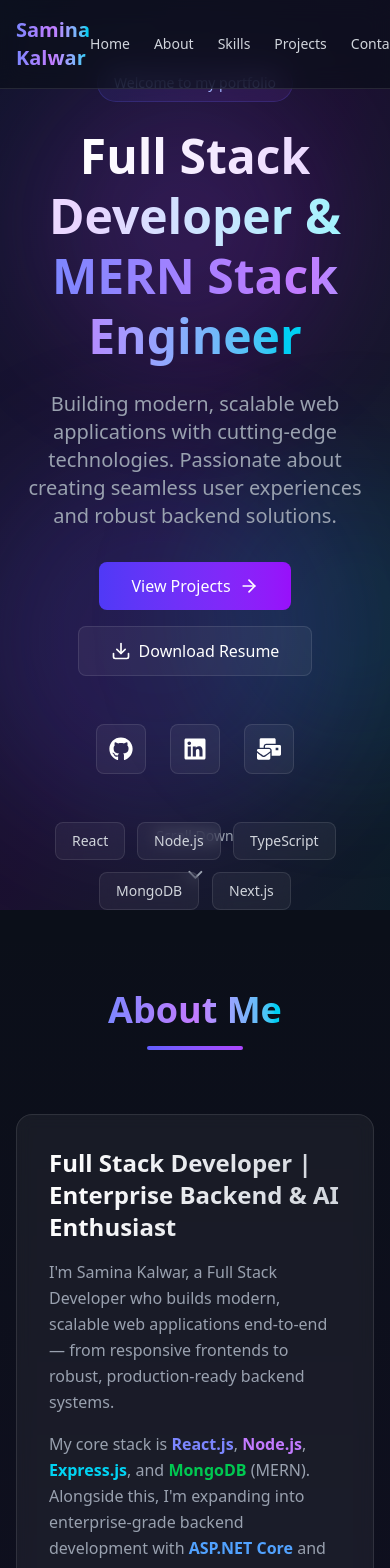
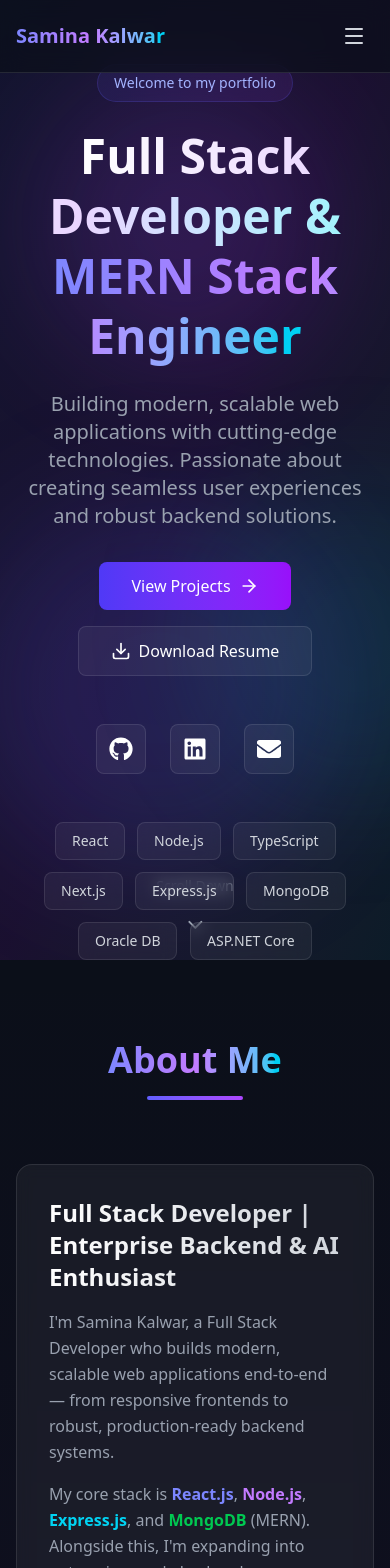
Before and after one commit to Saminakalwar/samina-kalwar-portfolio, a React app: page / in a window 390 px wide. Shown: the top 1568 px of the page. Built offline with nearby package versions, Linux system fonts and the light colour scheme; the HTML template or start-up script is replaced by a standard one.

Commit message:
Update skills set and add correct urls to links

```diff
--- a/src/components/Experience.jsx
+++ b/src/components/Experience.jsx
@@ -51,7 +51,7 @@ export default function Experience() {
   ];
 
   return (
-    <section className="py-20 relative overflow-hidden">
+    <section id="experience" className="py-20 relative overflow-hidden">
       <div className="absolute inset-0 bg-gradient-to-b from-transparent via-purple-900/5 to-transparent"></div>
 
       <div className="max-w-7xl mx-auto px-4 sm:px-6 lg:px-8 relative z-10">
@@ -103,22 +103,16 @@ export default function Experience() {
                   whileHover={{ scale: 1.02 }}
                   className="p-6 bg-white/5 backdrop-blur-sm border border-white/10 rounded-2xl hover:border-purple-500/30 hover:shadow-lg hover:shadow-purple-500/20 transition-all"
                 >
-                  <div className="flex items-start justify-between mb-2">
-                    <h3 className="text-xl font-bold text-white">
-                      {item.title}
-                    </h3>
+                  <div className="flex flex-wrap items-start justify-between gap-2 mb-2">
+                    <h3 className="text-xl font-bold text-white">{item.title}</h3>
                     <span
-                      className={`px-3 py-1 bg-gradient-to-r ${item.color} bg-opacity-20 border border-white/10 rounded-full text-xs text-white`}
+                      className={`px-3 py-1 bg-gradient-to-r ${item.color} bg-opacity-20 border border-white/10 rounded-full text-xs text-white whitespace-nowrap`}
                     >
                       {item.period}
                     </span>
                   </div>
-                  <p className="text-purple-400 font-medium mb-3">
-                    {item.organization}
-                  </p>
-                  <p className="text-gray-400 leading-relaxed">
-                    {item.description}
-                  </p>
+                  <p className="text-purple-400 font-medium mb-3">{item.organization}</p>
+                  <p className="text-gray-400 leading-relaxed">{item.description}</p>
                 </motion.div>
               </div>
             </motion.div>
--- a/src/components/Footer.jsx
+++ b/src/components/Footer.jsx
@@ -1,6 +1,6 @@
 import { motion } from "framer-motion";
 import { Heart, Mail } from "lucide-react";
-import { FaGithub, FaLinkedin, FaTwitter } from "react-icons/fa";
+import { FaGithub, FaLinkedin } from "react-icons/fa";
 
 export default function Footer() {
   const navLinks = [
@@ -8,15 +8,16 @@ export default function Footer() {
     { name: "About", href: "#about" },
     { name: "Skills", href: "#skills" },
     { name: "Projects", href: "#projects" },
+    { name: "Services", href: "#services" },
+    { name: "Experience", href: "#experience" },
     { name: "Certificates", href: "#certificates" },
     { name: "Contact", href: "#contact" },
   ];
 
   const socialLinks = [
-    { icon: FaGithub, href: "https://github.com", label: "GitHub" },
-    { icon: FaLinkedin, href: "https://linkedin.com", label: "LinkedIn" },
-    { icon: FaTwitter, href: "https://twitter.com", label: "Twitter" },
-    { icon: Mail, href: "mailto:samina@example.com", label: "Email" },
+    { icon: FaGithub, href: "https://github.com/Saminakalwar", label: "GitHub" },
+    { icon: FaLinkedin, href: "https://www.linkedin.com/in/samina-kalwar", label: "LinkedIn" },
+    { icon: Mail, href: "mailto:kalwarsamina950@gmail.com", label: "Email" },
   ];
 
   return (
@@ -64,15 +65,13 @@ export default function Footer() {
             viewport={{ once: true }}
             transition={{ duration: 0.6, delay: 0.2 }}
           >
-            <h4 className="text-lg font-semibold text-white mb-4">
-              Quick Links
-            </h4>
-            <nav className="space-y-2">
+            <h4 className="text-lg font-semibold text-white mb-4">Quick Links</h4>
+            <nav className="grid grid-cols-2 gap-x-4 gap-y-2">
               {navLinks.map((link) => (
                 <a
                   key={link.name}
                   href={link.href}
-                  className="block text-gray-400 hover:text-white hover:translate-x-2 transition-all"
+                  className="text-gray-400 hover:text-white hover:translate-x-1 transition-all text-sm"
                 >
                   {link.name}
                 </a>
@@ -86,19 +85,15 @@ export default function Footer() {
             viewport={{ once: true }}
             transition={{ duration: 0.6, delay: 0.4 }}
           >
-            <h4 className="text-lg font-semibold text-white mb-4">
-              Get In Touch
-            </h4>
+            <h4 className="text-lg font-semibold text-white mb-4">Get In Touch</h4>
             <div className="space-y-3 text-gray-400">
-              <p>📧 samina@example.com</p>
-              <p>📱 +1 (555) 123-4567</p>
-              <p>📍 San Francisco, CA</p>
+              <p>📧 kalwarsamina950@gmail.com</p>
+              <p>📱 +92 325 2636506</p>
+              <p>📍 Karachi, Pakistan</p>
               <div className="pt-4">
                 <div className="flex items-center gap-2 px-4 py-2 bg-gradient-to-r from-indigo-500/10 to-purple-500/10 border border-indigo-500/20 rounded-lg">
                   <div className="w-2 h-2 bg-green-500 rounded-full animate-pulse"></div>
-                  <span className="text-sm text-white">
-                    Available for Freelance
-                  </span>
+                  <span className="text-sm text-white">Available for Freelance</span>
                 </div>
               </div>
             </div>
--- a/src/components/Hero.jsx
+++ b/src/components/Hero.jsx
@@ -1,16 +1,19 @@
 import { motion } from "framer-motion";
-import { FaGithub, FaLinkedin, FaMailBulk } from "react-icons/fa";
-import {
-  //   Linkedin,
-  Mail,
-  ChevronDown,
-  Download,
-  ArrowRight,
-  Globe,
-} from "lucide-react";
+import { FaGithub, FaLinkedin } from "react-icons/fa";
+import { FaEnvelope } from "react-icons/fa";
+import { Mail, ChevronDown, Download, ArrowRight } from "lucide-react";
 
 export default function Hero() {
-  const techStack = ["React", "Node.js", "TypeScript", "MongoDB", "Next.js"];
+  const techStack = [
+    "React",
+    "Node.js",
+    "TypeScript",
+    "Next.js",
+    "Express.js",
+    "MongoDB",
+    "Oracle DB",
+    "ASP.NET Core",
+  ];
 
   return (
     <section
@@ -104,7 +107,7 @@ export default function Hero() {
             </a>
 
             <a
-              href="www.linkedin.com/in/samina-kalwar"
+              href="https://www.linkedin.com/in/samina-kalwar"
               target="_blank"
               rel="noopener noreferrer"
               className="p-3 bg-white/5 border border-white/10 rounded-lg hover:bg-white/10 hover:border-indigo-500/50 transition-all group"
@@ -116,7 +119,7 @@ export default function Hero() {
               href="mailto:kalwarsamina950@gmail.com"
               className="p-3 bg-white/5 border border-white/10 rounded-lg hover:bg-white/10 hover:border-cyan-500/50 transition-all group"
             >
-              <FaMailBulk className="w-6 h-6 group-hover:text-cyan-400 transition-colors" />
+              <FaEnvelope className="w-6 h-6 group-hover:text-cyan-400 transition-colors" />
             </a>
           </motion.div>
 
--- a/src/components/Navbar.jsx
+++ b/src/components/Navbar.jsx
@@ -1,23 +1,95 @@
+import { useState, useEffect } from "react";
+import { Menu, X } from "lucide-react";
+import { motion, AnimatePresence } from "framer-motion";
+
 export default function Navbar() {
-  const links = ["Home", "About", "Skills", "Projects", "Contact"];
+  const links = [
+    { name: "Home", href: "#home" },
+    { name: "About", href: "#about" },
+    { name: "Skills", href: "#skills" },
+    { name: "Projects", href: "#projects" },
+    { name: "Services", href: "#services" },
+    { name: "Experience", href: "#experience" },
+    { name: "Certificates", href: "#certificates" },
+    { name: "Contact", href: "#contact" },
+  ];
+
+  const [menuOpen, setMenuOpen] = useState(false);
+  const [scrolled, setScrolled] = useState(false);
+
+  useEffect(() => {
+    const handleScroll = () => setScrolled(window.scrollY > 20);
+    window.addEventListener("scroll", handleScroll);
+    return () => window.removeEventListener("scroll", handleScroll);
+  }, []);
+
+  const closeMenu = () => setMenuOpen(false);
 
   return (
-    <nav className="fixed top-0 w-full z-50 bg-[#0B0F19]/70 backdrop-blur-md border-b border-white/10">
-      <div className="container flex justify-between items-center py-4">
-        <h1 className="font-bold text-xl gradient-text">Samina Kalwar</h1>
+    <nav
+      className={`fixed top-0 w-full z-50 transition-all duration-300 ${
+        scrolled
+          ? "bg-[#0B0F19]/90 backdrop-blur-md border-b border-white/10 shadow-lg shadow-black/20"
+          : "bg-[#0B0F19]/70 backdrop-blur-md border-b border-white/10"
+      }`}
+    >
+      <div className="max-w-7xl mx-auto px-4 sm:px-6 lg:px-8 flex justify-between items-center py-4">
+        <a href="#home" className="font-bold text-xl bg-gradient-to-r from-indigo-400 via-purple-400 to-cyan-400 bg-clip-text text-transparent">
+          Samina Kalwar
+        </a>
 
-        <div className="flex gap-6 text-sm text-gray-300">
+        {/* Desktop links */}
+        <div className="hidden lg:flex gap-6 text-sm text-gray-300">
           {links.map((link) => (
             <a
-              key={link}
-              href={`#${link.toLowerCase()}`}
-              className="hover:text-white"
+              key={link.name}
+              href={link.href}
+              className="hover:text-white hover:text-purple-300 transition-colors relative group"
             >
-              {link}
+              {link.name}
+              <span className="absolute -bottom-1 left-0 w-0 h-px bg-gradient-to-r from-indigo-400 to-purple-400 group-hover:w-full transition-all duration-300"></span>
             </a>
           ))}
         </div>
+
+        {/* Mobile hamburger */}
+        <button
+          className="lg:hidden p-2 text-gray-300 hover:text-white transition-colors"
+          onClick={() => setMenuOpen((prev) => !prev)}
+          aria-label="Toggle menu"
+        >
+          {menuOpen ? <X className="w-6 h-6" /> : <Menu className="w-6 h-6" />}
+        </button>
       </div>
+
+      {/* Mobile drawer */}
+      <AnimatePresence>
+        {menuOpen && (
+          <motion.div
+            initial={{ opacity: 0, height: 0 }}
+            animate={{ opacity: 1, height: "auto" }}
+            exit={{ opacity: 0, height: 0 }}
+            transition={{ duration: 0.25 }}
+            className="lg:hidden overflow-hidden bg-[#0B0F19]/95 backdrop-blur-md border-b border-white/10"
+          >
+            <div className="px-4 py-4 flex flex-col gap-1">
+              {links.map((link, index) => (
+                <motion.a
+                  key={link.name}
+                  href={link.href}
+                  onClick={closeMenu}
+                  initial={{ opacity: 0, x: -20 }}
+                  animate={{ opacity: 1, x: 0 }}
+                  transition={{ delay: index * 0.04 }}
+                  className="py-3 px-4 text-gray-300 hover:text-white hover:bg-white/5 rounded-lg transition-all"
+                >
+                  {link.name}
+                </motion.a>
+              ))}
+            </div>
+          </motion.div>
+        )}
+      </AnimatePresence>
     </nav>
   );
 }
--- a/src/components/Projects.jsx
+++ b/src/components/Projects.jsx
@@ -9,36 +9,36 @@ export default function Projects() {
 
   const projects = [
     {
-      title: "AI Career Agent Platform",
+      title: "Notes Management Application",
       description:
-        "An intelligent career guidance platform using AI to help users find their ideal career path with personalized recommendations.",
+        "A full-stack notes app that lets users create, organize, and manage their notes with a clean dashboard interface. Features authentication and real-time updates.",
       image:
-        "https://images.unsplash.com/photo-1677442136019-21780ecad995?w=800&h=600&fit=crop",
-      tech: ["React", "Node.js", "OpenAI", "MongoDB"],
+        "https://images.pexels.com/photos/6991842/pexels-photo-6991842.jpeg",
+      tech: ["React", "Node.js", "MongoDB", "Express"],
       color: "from-indigo-500 to-purple-500",
-      liveUrl: "https://example.com/ai-career-agent",
-      githubUrl: "https://github.com/saminakalwar/ai-career-agent",
+      liveUrl: "https://notes-management-app-lime.vercel.app/dashboard",
+      githubUrl: "https://github.com/Saminakalwar/Notes-Management-app",
     },
     {
-      title: "MERN E-Commerce Website",
+      title: "Personal Portfolio Website",
       description:
-        "Full-stack e-commerce platform with product management, shopping cart, payment integration, and admin dashboard.",
+        "A modern, animated developer portfolio built with React and Framer Motion. Features smooth scroll, project showcase, and a working contact form.",
       image:
-        "https://images.unsplash.com/photo-1557821552-17105176677c?w=800&h=600&fit=crop",
-      tech: ["React", "Express", "MongoDB", "Stripe"],
+        "https://images.unsplash.com/photo-1498050108023-c5249f4df085?w=800&h=600&fit=crop",
+      tech: ["React", "Tailwind CSS", "Framer Motion"],
       color: "from-purple-500 to-pink-500",
-      liveUrl: "https://example.com/ecommerce",
-      githubUrl: "https://github.com/saminakalwar/mern-ecommerce",
+      liveUrl: "https://samina-kalwar-portfolio.vercel.app",
+      githubUrl: "https://github.com/Saminakalwar/samina-kalwar-portfolio",
     },
     {
       title: "Full Stack Task Manager",
       description:
-        "Collaborative task management application with real-time updates, team workspaces, and project tracking features.",
+        "A collaborative task management application with real-time updates, team workspaces, and project tracking features built using modern web technologies.",
       image:
         "https://images.unsplash.com/photo-1540350394557-8d14678e7f91?w=800&h=600&fit=crop",
       tech: ["Next.js", "TypeScript", "PostgreSQL", "WebSocket"],
       color: "from-cyan-500 to-blue-500",
-      liveUrl: "https://example.com/task-manager",
+      liveUrl: "https://github.com/saminakalwar/task-manager",
       githubUrl: "https://github.com/saminakalwar/task-manager",
     },
   ];
@@ -46,11 +46,18 @@ export default function Projects() {
   return (
     <section id="projects" className="py-20 relative overflow-hidden">
       <div className="max-w-7xl mx-auto px-4 sm:px-6 lg:px-8 relative z-10">
-        <div className="text-center mb-16">
-          <h2 className="text-4xl md:text-5xl font-bold text-transparent bg-gradient-to-r from-indigo-400 via-purple-400 to-cyan-400 bg-clip-text">
+        <motion.div
+          initial={{ opacity: 0, y: 20 }}
+          whileInView={{ opacity: 1, y: 0 }}
+          viewport={{ once: true }}
+          transition={{ duration: 0.6 }}
+          className="text-center mb-16"
+        >
+          <h2 className="text-4xl md:text-5xl font-bold mb-4 text-transparent bg-gradient-to-r from-indigo-400 via-purple-400 to-cyan-400 bg-clip-text">
             Featured Projects
           </h2>
-        </div>
+          <div className="w-24 h-1 bg-gradient-to-r from-indigo-500 to-purple-500 mx-auto rounded-full"></div>
+        </motion.div>
 
         <div className="grid md:grid-cols-2 gap-8">
           {projects.map((project, index) => (
@@ -58,9 +65,10 @@ export default function Projects() {
               key={project.title}
               initial={{ opacity: 0, y: 30 }}
               whileInView={{ opacity: 1, y: 0 }}
+              viewport={{ once: true }}
               transition={{ delay: index * 0.1 }}
               whileHover={{ y: -10 }}
-              className="bg-white/5 border border-white/10 rounded-2xl overflow-hidden"
+              className="bg-white/5 border border-white/10 rounded-2xl overflow-hidden hover:border-purple-500/30 hover:shadow-lg hover:shadow-purple-500/20 transition-all"
             >
               <img
                 src={project.image}
@@ -76,7 +84,7 @@ export default function Projects() {
                   {project.tech.map((t) => (
                     <span
                       key={t}
-                      className="text-xs px-2 py-1 bg-white/10 rounded"
+                      className="text-xs px-2 py-1 bg-white/10 rounded-md text-gray-300"
                     >
                       {t}
                     </span>
@@ -86,7 +94,7 @@ export default function Projects() {
                 <div className="flex gap-3">
                   <button
                     onClick={() => setSelectedProject(project)}
-                    className="px-3 py-2 bg-purple-600 rounded text-sm flex items-center gap-2"
+                    className="px-3 py-2 bg-purple-600 hover:bg-purple-500 rounded-lg text-sm flex items-center gap-2 transition-colors"
                   >
                     <Eye size={16} />
                     Preview
@@ -95,7 +103,8 @@ export default function Projects() {
                   <a
                     href={project.liveUrl}
                     target="_blank"
-                    className="px-3 py-2 bg-white/10 rounded text-sm flex items-center gap-2"
+                    rel="noopener noreferrer"
+                    className="px-3 py-2 bg-white/10 hover:bg-white/20 rounded-lg text-sm flex items-center gap-2 transition-colors"
                   >
                     <ExternalLink size={16} />
                     Live
@@ -104,9 +113,11 @@ export default function Projects() {
                   <a
                     href={project.githubUrl}
                     target="_blank"
-                    className="px-3 py-2 bg-white/10 rounded text-sm"
+                    rel="noopener noreferrer"
+                    className="px-3 py-2 bg-white/10 hover:bg-white/20 rounded-lg text-sm flex items-center gap-2 transition-colors"
                   >
                     <FaGithub size={16} />
+                    Code
                   </a>
                 </div>
               </div>
--- a/src/components/Skills.jsx
+++ b/src/components/Skills.jsx
@@ -26,19 +26,27 @@ export default function Skills() {
         "REST APIs",
         "JWT Authentication",
         "WebSockets",
+        " ASP.NET Core, C#",
       ],
     },
     {
       title: "Database",
       icon: Database,
       color: "from-cyan-500 to-blue-500",
-      skills: ["MongoDB", "PostgreSQL", "Firebase", "Redis", "Mongoose"],
+      skills: ["MongoDB", "Oracle DB", "Firebase", "Redis", "Mongoose"],
     },
     {
       title: "Tools",
       icon: Wrench,
       color: "from-blue-500 to-indigo-500",
-      skills: ["Git/GitHub", "Docker", "Postman", "VS Code", "npm/yarn"],
+      skills: [
+        "Git/GitHub/Gitlab",
+        "Docker",
+        "Postman",
+        "VS Code",
+        "npm/yarn",
+        "Visual Studio",
+      ],
     },
   ];
 
```
